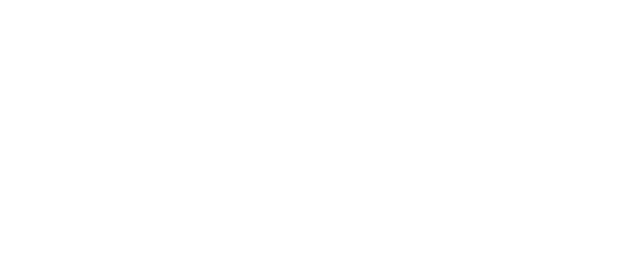
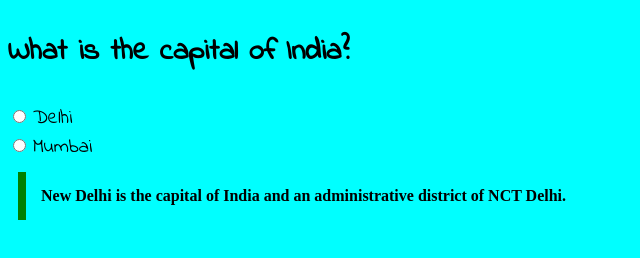
Before and after one commit to acciojob/trivia-SuvankarA, a website: page main.html in a window 1280 px wide. Shown: the whole page, without its empty margins (0-640 px from the left). Drawn offline with Linux system fonts and the light colour scheme; a web font is replaced by a local one.

Commit message:
myThirdCommit

```diff
--- a/main.html
+++ b/main.html
@@ -4,12 +4,20 @@
 
 <head>
 	<link rel="stylesheet" href="styles.css">
+	<link href="https://fonts.googleapis.com/css2?family=Indie+Flower&family=La+Belle+Aurore&display=swap" rel="stylesheet">
 </head>
 
 <body>
 	<!-- the entire body must be written by student -->
-    <script type="text/javascript" src="./script.js">
-</script>
+	<h3>What is the capital of India?</h3>
+	<input type="radio" name="capital" value="Delhi">
+	<label for="Delhi">Delhi</label><br>
+	<input type="radio" name="capital" value="Mumbai">
+	<label for="Mumbai">Mumbai</label>
+	<blockquote cite="https://en.wikipedia.org/wiki/New_Delhi">New Delhi is the capital of India and an administrative
+		district of NCT Delhi.</blockquote>
+	<script type="text/javascript" src="./script.js">
+	</script>
 
 </body>
 
--- a/styles.css
+++ b/styles.css
@@ -1,2 +1,23 @@
+h3 {
+    font-weight: bold;
+    font-family: 'Indie Flower';
+    font-size: 30px
+}
+
+blockquote {
+    max-width: 600px;
+    margin: 10px;
+    padding: 15px;
+    border-left: 8px solid green;
+    background-color: #cdfff8"";
+    font-weight: bold;
+}
+label {
+    font-family: 'Indie Flower';
+    font-size: 20px;
+}
+body {
+    background-color: aqua;
+}
 
 /* Your CSS Code here. */
```
